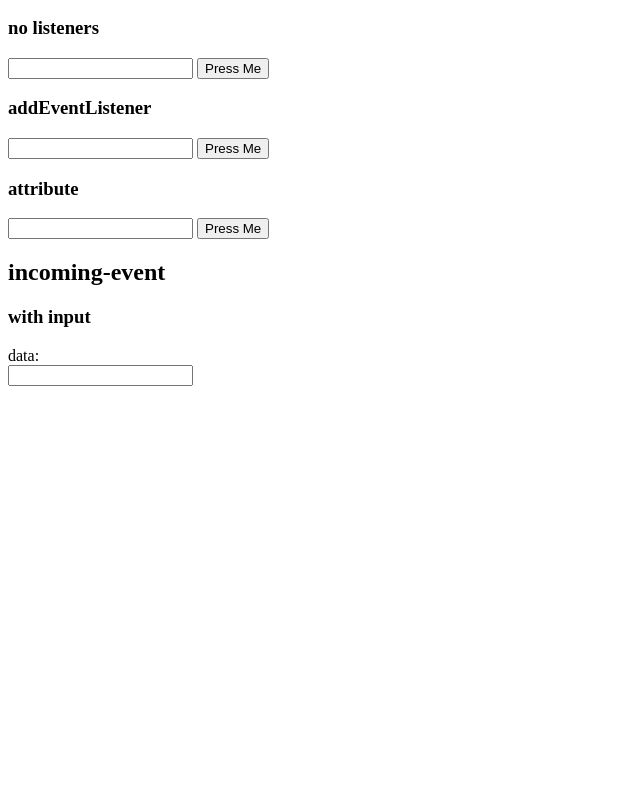
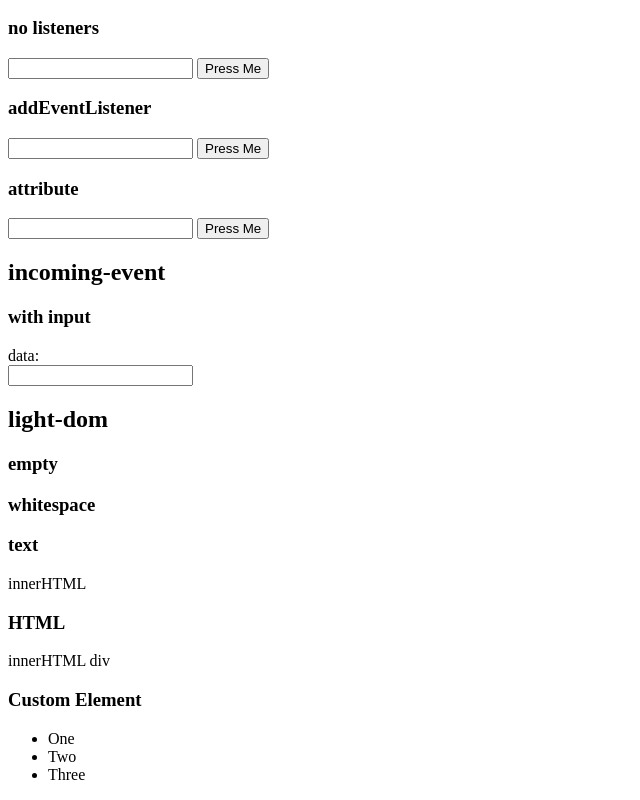
Before and after one commit to jmbtutor/webcomponent-sandbox, a website with bundled scripts: page index.html in a window 1280 px wide. Shown: the part 2818-3618 px from the top of the page, without its empty margins (0-640 px from the left). Before the commit the page ends 3212 px from the top, so only its background shows below. Built offline with nearby package versions, Linux system fonts and the light colour scheme; files whose address does not match are found by name.

Commit message:
Add <light-dom> experiments

```diff
--- a/index.html
+++ b/index.html
@@ -11,6 +11,7 @@
     <script type="module" src="./with-attributes.js"></script>
     <script type="module" src="./outgoing-event.js"></script>
     <script type="module" src="./incoming-event.js"></script>
+    <script type="module" src="./light-dom.js"></script>
     <style>
       output.event-output {
         display: block;
@@ -228,5 +229,51 @@
         this.dispatchEvent(new CustomEvent('incoming-custom-event', { detail: this.value, bubbles: true, composed: true }))
       }
     </script>
+
+    <!-- light-dom -->
+    <h2>light-dom</h2>
+    <!-- The <light-dom> component contains a single unnamed
+         slot with a text node as a default value.
+         The rendering is done in the light DOM.
+      -->
+
+    <h3>empty</h3>
+    <!-- This experiment explores the <light-dom> component with no child nodes.
+         Result: the entire template as defined by the component is rendered.
+      -->
+    <light-dom></light-dom>
+
+    <h3>whitespace</h3>
+    <!-- This experiment explores the <light-dom> component with
+         a single whitespace child node.
+         Result: the entire template as defined by the component is rendered.
+      -->
+    <light-dom>
+    </light-dom>
+
+    <h3>text</h3>
+    <!-- This experiment explores the <light-dom> component with a text node.
+         Result: the entire template as defined by the component is rendered,
+         ignoring the text node.
+      -->
+    <light-dom>innerHTML</light-dom>
+
+    <h3>HTML</h3>
+    <!-- This experiment explores the <light-dom> component with an HTML element node.
+         Result: the entire template as defined by the component is rendered,
+         ignoring the HTML element node.
+      -->
+    <light-dom>
+      <div>innerHTML div</div>
+    </light-dom>
+
+    <h3>Custom Element</h3>
+    <!-- This experiment explores the <light-dom> component with a custom element node.
+         Result: the entire template as defined by the component is rendered,
+         ignoring the custom element.
+      -->
+    <light-dom>
+      <hard-coded-list></hard-coded-list>
+    </light-dom>
   </body>
 </html>
```
